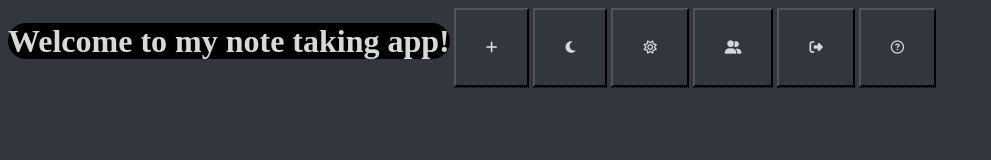
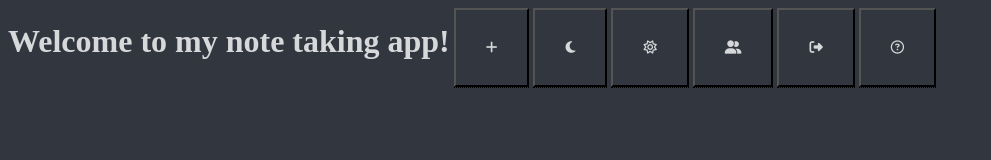
Before and after one commit to JesterOrNot/HTML-Note, a website: page static/index.html in a window 1280 px wide. Shown: the whole page, without its empty margins (0-991 px from the left). Drawn offline with Linux system fonts and the light colour scheme.

Commit message:
Update index.html

```diff
--- a/static/index.html
+++ b/static/index.html
@@ -84,9 +84,9 @@
         --light_body: #F3F3F3;
         --light_text: #31363F;
         --light_button: white;
-        --welcome_text_light: black;
+        --welcome_text_light: #31363F;
         --welcome_body_light: #D6D8DA;
-        --welcome_body_dark: black;
+        --welcome_body_dark: #31363F;
         --welcome_text_dark: #D6D8DA;
         --dark_body: #31363F;
         --dark_text: #F3F3F3;
```
